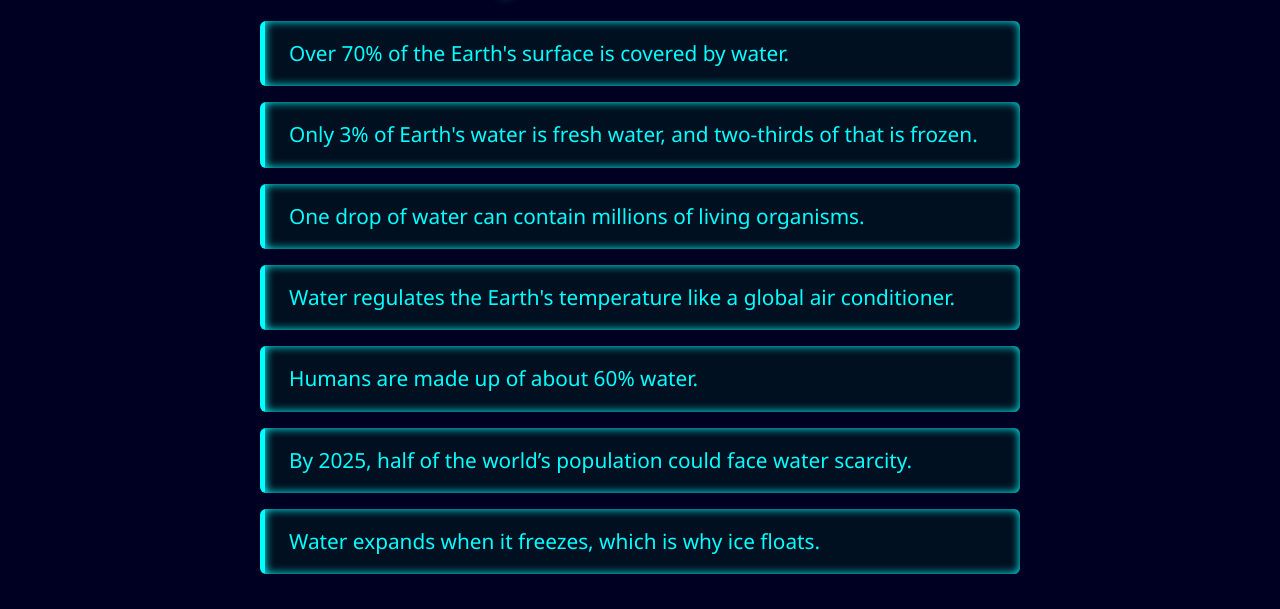
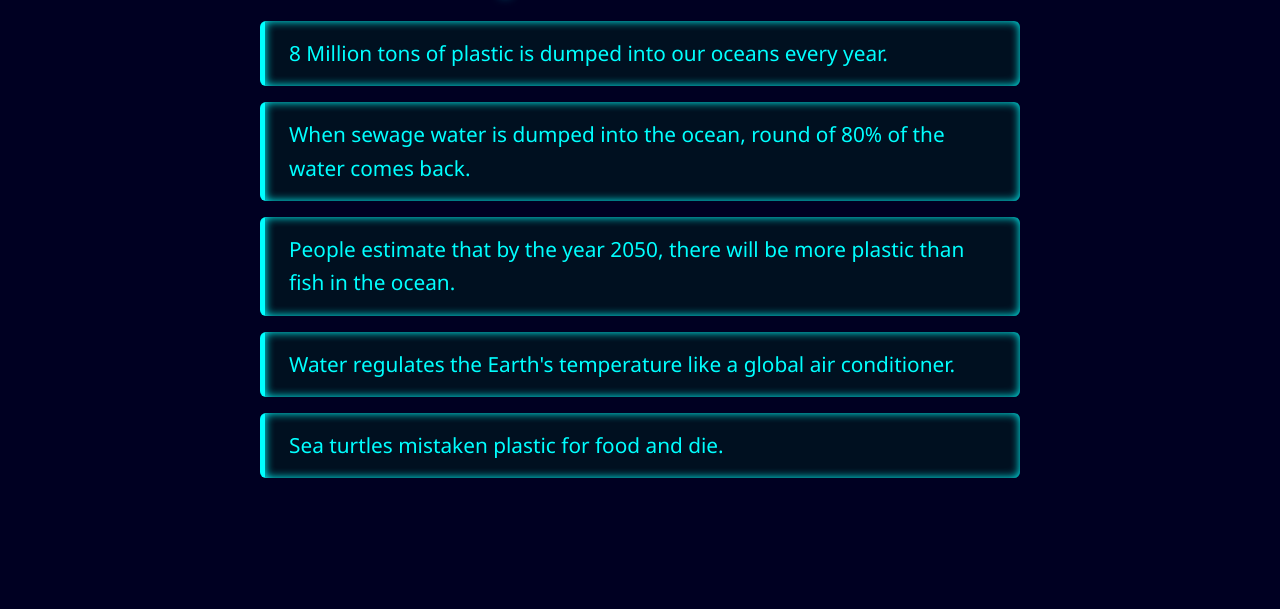
Before and after one commit to cheezenotfound/exhibition, a plain HTML site: page facts.html in a window 1280 px wide. Shown: the part 191-800 px from the top of the page. Drawn offline with Linux system fonts and the light colour scheme.

Commit message:
Update facts.html

```diff
--- a/facts.html
+++ b/facts.html
@@ -96,13 +96,11 @@
 <main>
   <h2>Epic Water Facts</h2>
   <ul class="facts-list">
-    <li>Over 70% of the Earth's surface is covered by water.</li>
-    <li>Only 3% of Earth's water is fresh water, and two-thirds of that is frozen.</li>
-    <li>One drop of water can contain millions of living organisms.</li>
+    <li>8 Million tons of plastic is dumped into our oceans every year.</li>
+    <li>When sewage water is dumped into the ocean, round of 80% of the water comes back.</li>
+    <li>People estimate that by the year 2050, there will be more plastic than fish in the ocean.</li>
     <li>Water regulates the Earth's temperature like a global air conditioner.</li>
-    <li>Humans are made up of about 60% water.</li>
-    <li>By 2025, half of the world’s population could face water scarcity.</li>
-    <li>Water expands when it freezes, which is why ice floats.</li>
+    <li>Sea turtles mistaken plastic for food and die.</li>
   </ul>
 </main>
 
```
